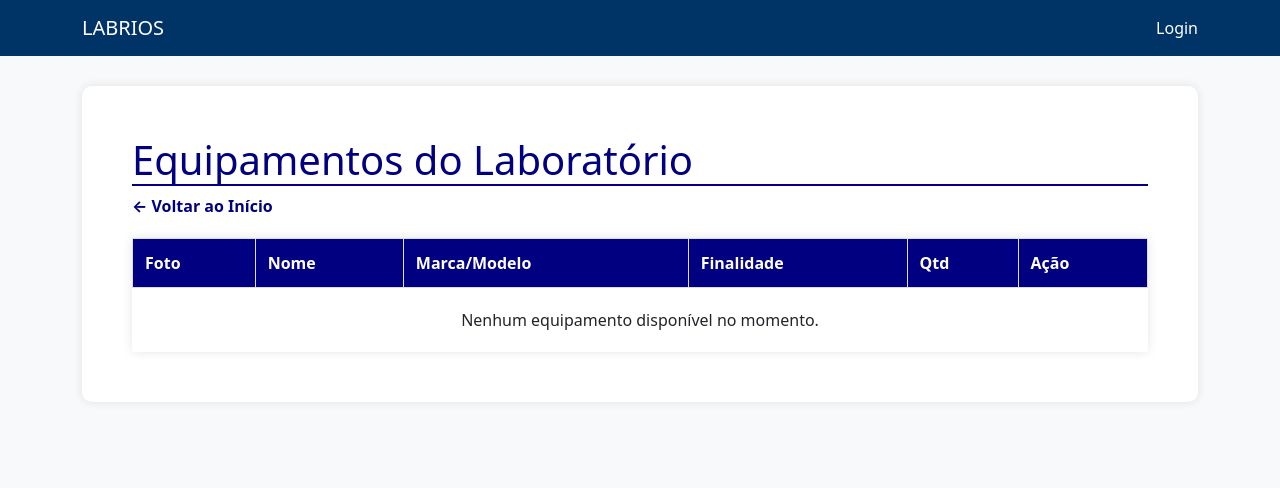
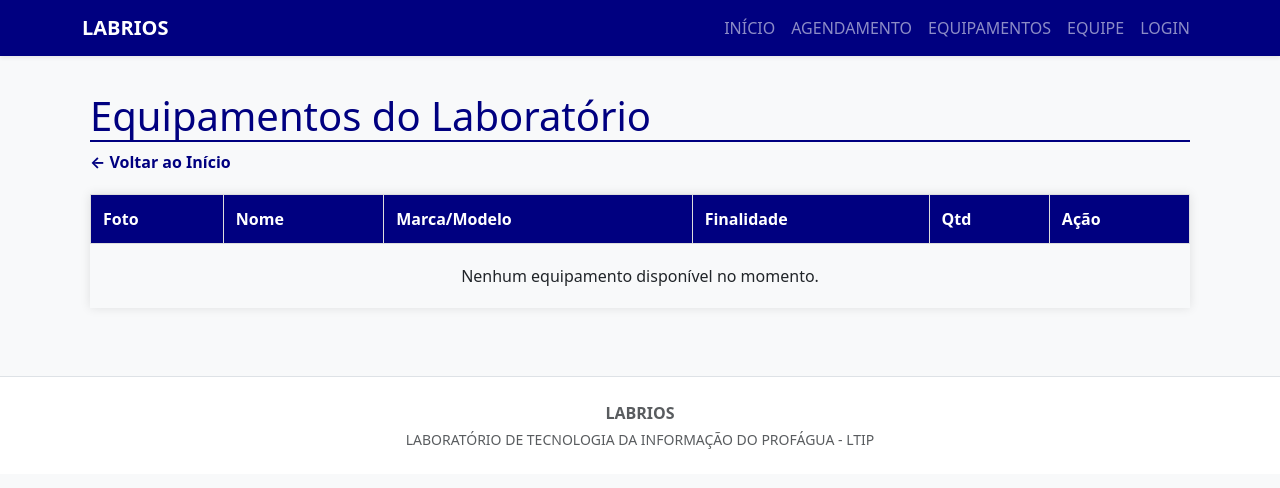
Before and after one commit to almeidasudarioarthurcassius-maker/SITE-OFICIAL-LABRIOS, a Flask app: page /equipment in a window 1280 px wide. Shown: the top 488 px of the page. Run offline with Flask 3, Linux system fonts and the light colour scheme; data comes from the database, SQL or seed files in the repository; data that the repository does not hold is empty.

Commit message:
Update base.html

```diff
--- a/site-labrios-oficial/templates/base.html
+++ b/site-labrios-oficial/templates/base.html
@@ -2,64 +2,64 @@
 <html lang="pt-br">
 <head>
     <meta charset="UTF-8">
-    <title>{% block title %}LABRIOS{% endblock %}</title>
     <meta name="viewport" content="width=device-width, initial-scale=1.0">
+    <title>LABRIOS</title>
+    <link href="https://cdn.jsdelivr.net/npm/bootstrap@5.3.0/dist/css/bootstrap.min.css" rel="stylesheet">
+    <style>
+        :root { --main-color: #000080; }
+        .bg-primary { background-color: var(--main-color) !important; }
+        .btn-primary { background-color: var(--main-color); border-color: var(--main-color); }
+        .text-primary { color: var(--main-color) !important; }
+    </style>
+</head>
+<body class="bg-light">
 
-    <link href="https://cdn.jsdelivr.net/npm/bootstrap@5.3.2/dist/css/bootstrap.min.css" rel="stylesheet">
-
-    <style>
-        body {
-            background-color: #f8f9fa;
-        }
-        .navbar {
-            background-color: #003366;
-        }
-        .navbar-brand, .nav-link {
-            color: white !important;
-        }
-        .container-box {
-            background: white;
-            padding: 30px;
-            border-radius: 10px;
-            box-shadow: 0 0 10px rgba(0,0,0,0.1);
-            margin-top: 30px;
-        }
-    </style>
-
-    {% block head %}{% endblock %}
-</head>
-<body>
-
-<nav class="navbar navbar-expand-lg">
+<nav class="navbar navbar-expand-lg navbar-dark bg-primary shadow-sm">
     <div class="container">
-        <a class="navbar-brand" href="{{ url_for('index') }}">LABRIOS</a>
-
-        <div>
+        <a class="navbar-brand fw-bold" href="{{ url_for('home') }}">LABRIOS</a>
+        <button class="navbar-toggler" type="button" data-bs-toggle="collapse" data-bs-target="#navbarNav">
+            <span class="navbar-toggler-icon"></span>
+        </button>
+        <div class="collapse navbar-collapse" id="navbarNav">
+            <ul class="navbar-nav ms-auto text-uppercase">
+                <li class="nav-item"><a class="nav-link" href="{{ url_for('home') }}">Início</a></li>
+                <!-- NAV RENOMEADA -->
+                <li class="nav-item"><a class="nav-link" href="{{ url_for('how_to_use') }}">Agendamento</a></li>
+                <li class="nav-item"><a class="nav-link" href="{{ url_for('equipment_list') }}">Equipamentos</a></li>
+                <li class="nav-item"><a class="nav-link" href="{{ url_for('team') }}">Equipe</a></li>
                 {% if current_user.is_authenticated %}
-                <a class="nav-link d-inline" href="{{ url_for('dashboard') }}">Dashboard</a>
-                <a class="nav-link d-inline" href="{{ url_for('logout') }}">Sair</a>
+                <li class="nav-item"><a class="nav-link btn btn-outline-light ms-lg-2 px-3" href="{{ url_for('admin_panel') }}">Painel Gestor</a></li>
+                <li class="nav-item"><a class="nav-link" href="{{ url_for('logout') }}">Sair</a></li>
                 {% else %}
-                <a class="nav-link d-inline" href="{{ url_for('login') }}">Login</a>
+                <li class="nav-item"><a class="nav-link" href="{{ url_for('login') }}">Login</a></li>
                 {% endif %}
+            </ul>
         </div>
     </div>
 </nav>
 
-<div class="container">
-    <div class="container-box">
+<div class="container mt-3">
     {% with messages = get_flashed_messages(with_categories=true) %}
       {% if messages %}
         {% for category, message in messages %}
-                    <div class="alert alert-{{ category }}">
+          <div class="alert alert-{{ category }} alert-dismissible fade show" role="alert">
             {{ message }}
+            <button type="button" class="btn-close" data-bs-dismiss="alert"></button>
           </div>
         {% endfor %}
       {% endif %}
     {% endwith %}
+</div>
 
 {% block content %}{% endblock %}
+
+<footer class="bg-white border-top py-4 mt-5">
+    <div class="container text-center">
+        <p class="mb-1 text-muted"><strong>{{ settings.lab_name if settings else 'LABRIOS' }}</strong></p>
+        <p class="small text-muted mb-0">LABORATÓRIO DE TECNOLOGIA DA INFORMAÇÃO DO PROFÁGUA - LTIP</p>
     </div>
-</div>
+</footer>
 
+<script src="https://cdn.jsdelivr.net/npm/bootstrap@5.3.0/dist/js/bootstrap.bundle.min.js"></script>
 </body>
 </html>
```
Lines whose indentation alone changed are shown as unchanged.
